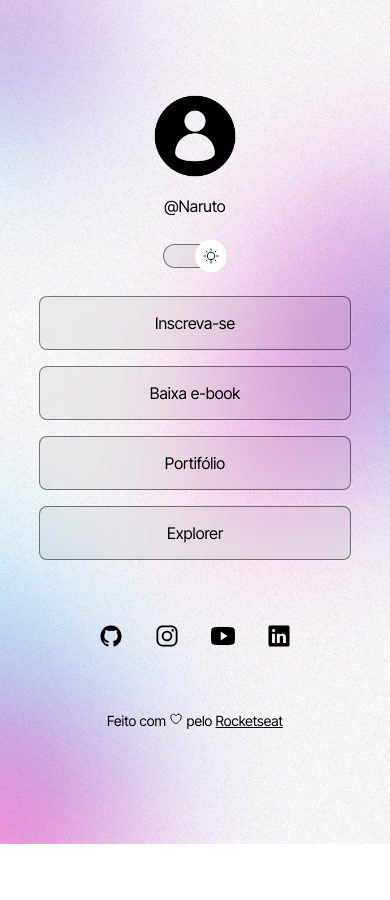
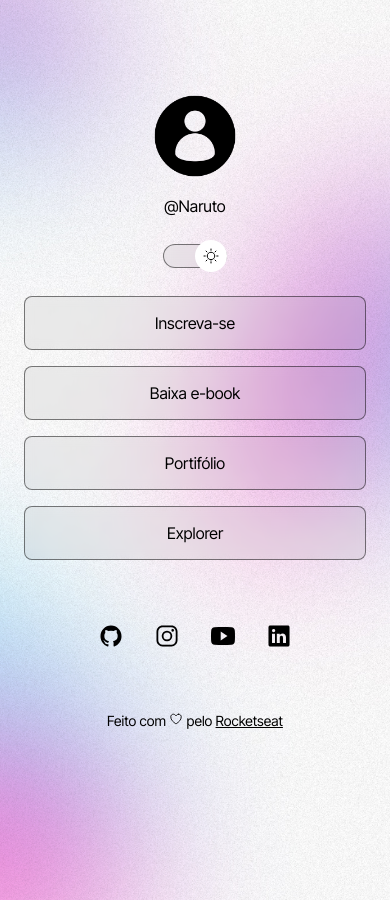
Before and after one commit to SylvioJunior/discover-rocketseat, a plain HTML site: page index.html in a window 390 px wide. Before the commit the page ends 844 px from the top, so only its background shows below. Drawn offline with nearby package versions, Linux system fonts and the light colour scheme.

Commit message:
21082029 commit

```diff
--- a/index.html
+++ b/index.html
@@ -19,7 +19,7 @@
             <img src="./person01.png" alt="Foto Naruto">
             <p>@Naruto</p>
         </div>
-        <div id="switch">
+        <div id="switch" onclick="toggleMode()">
             <button></button>
             <span></span>
         </div>
@@ -49,6 +49,9 @@
     </div>
     <script type="module" src="https://unpkg.com/ionicons@7.1.0/dist/ionicons/ionicons.esm.js"></script>
     <script nomodule src="https://unpkg.com/ionicons@7.1.0/dist/ionicons/ionicons.js"></script>
+
+    <script src="script.js"></script>
+
 </body>
 
 </html>
--- /dev/null
+++ b/script.js
@@ -0,0 +1,14 @@
+function toggleMode() {
+
+    const html = document.documentElement;
+    html.classList.toggle("light");
+
+    const img = document.querySelector("#profile img");
+
+    if (html.classList.contains("light")) {
+        img.setAttribute('src', 'person01.png');
+    } else {
+        img.setAttribute('src', 'person02.png');
+    }
+
+}
--- a/style.css
+++ b/style.css
@@ -26,6 +26,7 @@
 
 body {
     background: var(--bg_url) no-repeat top center/cover;
+    height: 100vh;
 }
 
 body * {
@@ -34,8 +35,8 @@ body * {
 }
 
 #container {
-    width: 360px;
-    /* border: 1px solid red; */
+    width: 100%;
+   max-width: 588px;
     margin: 56px auto 0px;
     padding: 0 24px;
 }
@@ -77,12 +78,19 @@ body * {
     z-index: 1;
 
     top: 50%;
-    transform: translateY(-50%)
+    transform: translateY(-50%);
+
+    animation: slide-back 0.2s;
 }
 
 .light  #switch  button {
-    right: 0;
-    left: initial;
+    /* right: 0;
+    left: initial; */
+    animation: slide-in 0.2s forwards;
+}
+
+#switch  button:hover {
+    outline: 8px solid var(--highlight-color);
 }
 
 #switch span {
@@ -158,3 +166,37 @@ footer {
     text-align: center;
     font-size: 14px;
 }
+
+/* media queries */
+
+@media (min-width: 700px) {
+
+    :root {
+        --bg-url: url(./assets/assets/bg-desktop-light.jpg);
+    }
+
+    .light {
+        --bg-url: url(/assets/assets/bg-desktop.jpg);
+    }
+
+}
+
+/* animation */
+
+@keyframes slide-in {
+    from {
+        left: 0;
+    }
+    to {
+        left: 50%;
+    }
+}
+
+@keyframes slide-back {
+    from {
+        left: 50%;
+    }
+    to {
+        left: 0;
+    }
+}
--- a/style_.css
+++ /dev/null
@@ -1,119 +0,0 @@
-* {
-    margin: 0;
-    padding: 0;
-    box-sizing: border-box;
-}
-
-:root {
-    --text-color: white;
-    --bg_url: url('./assets/assets/bg-mobile.jpg');
-    --stroke-color: rgba(255, 255, 255, 0.5);
-    --surface-color: rgba(255, 255, 255, 0.05);
-    --surface-color-hover: rgba(0, 0, 0, 0.2);
-    --highlight-color: rgba(255, 255, 255, 0.2);
-}
-
-.light {
-    --text-color: black;
-    --bg_url: url('./assets/assets/bg-mobile-light.jpg');
-    --stroke-color: rgba(0, 0, 0, 0.5);
-    --surface-color: rgba(0, 0, 0, 0.05);
-    --surface-color-hover: rgba(0, 0, 0, 0.02);
-    --highlight-color: rgba(0, 0, 0, 0.1);
-}
-
-body {
-    background: var(--bg_url) no-repeat top center/cover;
-}
-
-body * {
-    font-family: 'Inter Tight', sans-serif;
-    color: var(--text-color);
-}
-
-#container {
-    width: 360px;
-    /* border: 1px solid red; */
-    margin: 56px auto 0px;
-    padding: 0 24px;
-}
-
-#profile {
-    text-align: center;
-    padding: 24px;
-}
-
-#profile img{
-    width: 112px;
-}
-
-#profiel p {
-    font-weight: 500;
-    line-height: 24px;
-    margin-top: 8px;
-}
-
-
-
-/* links */
-
-ul {
-    list-style: none;
-    display: flex;
-    flex-direction: column;
-    gap:16px;
-
-    padding: 24px 0;;
-}
-
-ul li a {
-
-    display:flex;
-    justify-content: center;
-    align-items: center;
-    padding: 16px 24px;
-
-    border-radius: 8px;
-    background: var(--surface-color);
-    border: 1px solid var(--stroke-color);
-
-    backdrop-filter: blur(4px);
-    -webkit-backdrop-filter: blur(4px);
-
-    text-decoration: none;
-    font-weight: 500 px;
-
-    transition: background 0.2s;
-}
-
-ul li a:hover {
-    background: var(--surface-color-hover);
-    border: 1.5px solid var(--text-color);
-}
-
-#social-links {
-    display: flex;
-    justify-content: center;
-    padding: 24px 0;;
-    font-size: 24px;
-}
-
-#social-links a {
-    display: flex;
-    align-items: center;
-    justify-content: center;
-    padding: 16px;
-    border-radius: 50%;
-    transition: background 0.2s;
-}
-
-#social-links a:hover {
-    background: var(--highlight-color);
-    padding: 16px;
-}
-
-footer {
-    padding: 24px 0;
-    text-align: center;
-    font-size: 14px;
-}
```
Also changed, not shown: .github/preview.jpg (added), bg-desktop-light.jpg (added), bg-desktop.jpg (added).
